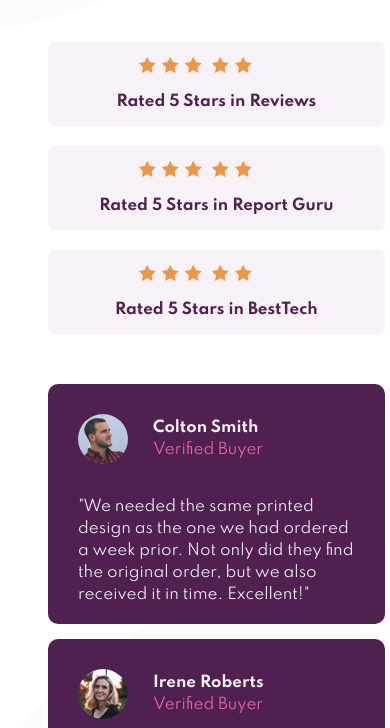
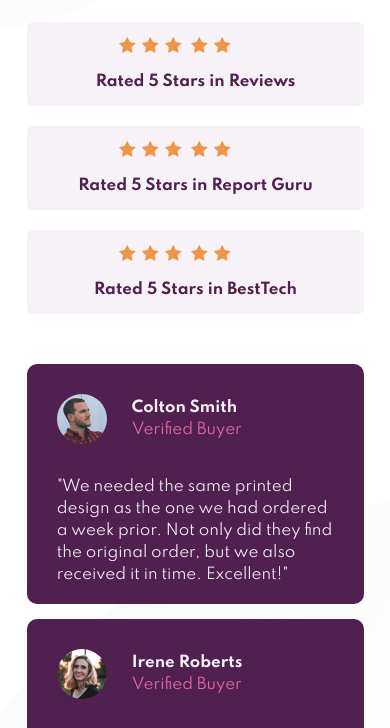
Before and after one commit to bjrdah/social-prof, a plain HTML site: page index.html in a window 390 px wide. Shown: the part 334-1062 px from the top of the page. Drawn offline with Linux system fonts and the light colour scheme.

Commit message:
Update style.css

```diff
--- a/style.css
+++ b/style.css
@@ -63,6 +63,10 @@ h1{
 .stars img{
     margin-right: 6px;
 }
+.rated{
+    font-weight: bold;
+    color:hsl(300, 43%, 22%);
+}
 section{
     display: flex;
     flex-wrap: wrap;
@@ -109,8 +113,12 @@ section img{
 }
 @media screen and (max-width:600px) {
  .main{
+     margin:40px auto;
+
      width: 90%;
-     margin: 60px 40px;
+ }
+ body{
+     width: 375px;
  }
  h1{
      text-align: center;
@@ -152,10 +160,7 @@ section img{
 .down-down{
     margin-left:0px;
 }
-.rated{
-    font-weight: bold;
-    color:hsl(300, 43%, 22%);
-}
+
 section{
     margin-left: auto;
      margin-right: auto;
```
